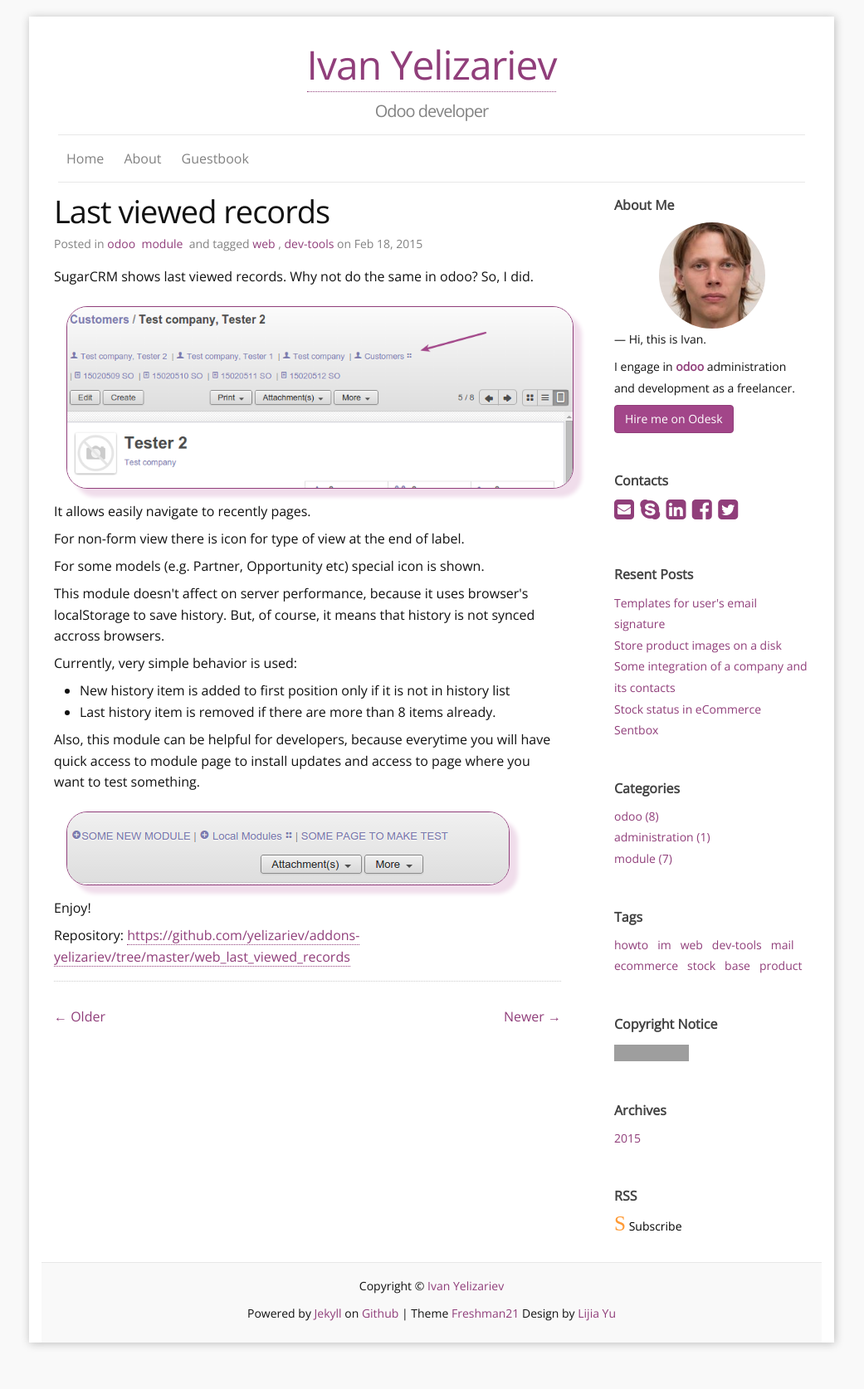
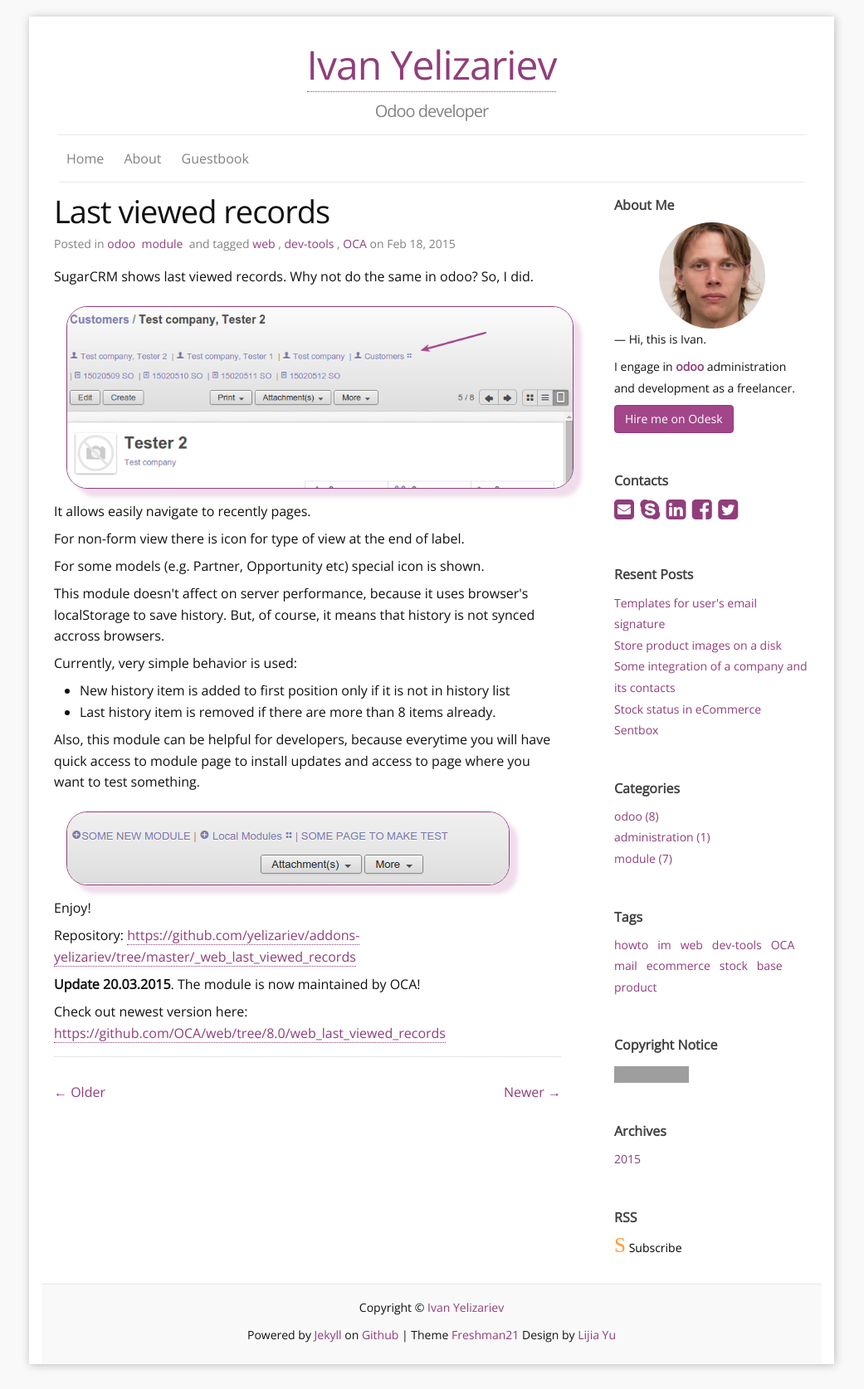
Before and after one commit to yelizariev/yelizariev.github.io, a Jekyll site: the page built from _posts/2015-02-18-last-viewed-records.html, in a window 1280 px wide. Shown: the whole page at 83% size, without its empty margins (120-1161 px from the left). Built offline with Jekyll 4.4.1, drawn with Linux system fonts in a browser that asks for light colours; some web fonts are replaced; comment, search, counter and statistics services are not loaded; before the commit the page ends 1648 px from its top, so only the background shows below that; grey boxes are pictures that could not be loaded.

Commit message:
[UPD] note about OCA

```diff
--- a/_posts/2015-02-18-last-viewed-records.html
+++ b/_posts/2015-02-18-last-viewed-records.html
@@ -3,7 +3,7 @@
 comments: yes
 layout: post
 title: Last viewed records
-tags: [web,dev-tools]
+tags: [web,dev-tools,OCA]
 category: [odoo, module]
 ---
 
@@ -56,5 +56,14 @@
 </p>
 
 <p>
-Repository: <a href="https://github.com/yelizariev/addons-yelizariev/tree/master/web_last_viewed_records">https://github.com/yelizariev/addons-yelizariev/tree/master/web_last_viewed_records</a>
+Repository: <a href="https://github.com/yelizariev/addons-yelizariev/tree/master/_web_last_viewed_records">https://github.com/yelizariev/addons-yelizariev/tree/master/_web_last_viewed_records</a>
 </p>
+
+
+<p>
+<b>Update 20.03.2015</b>. The module is now maintained by OCA!
+</p>
+
+<p>
+Check out newest version here: <a href="https://github.com/OCA/web/tree/8.0/web_last_viewed_records">https://github.com/OCA/web/tree/8.0/web_last_viewed_records</a>
+</p>
```
Also changed, not shown: _org/_posts/2015-02-18-last-viewed-records.org (+7 -2 lines).
